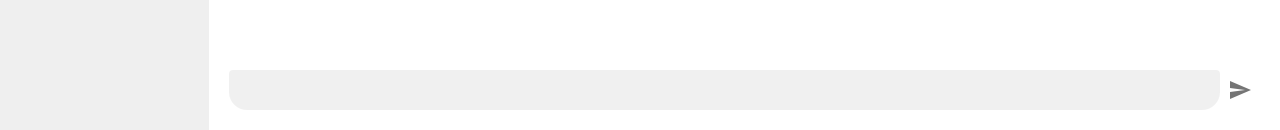
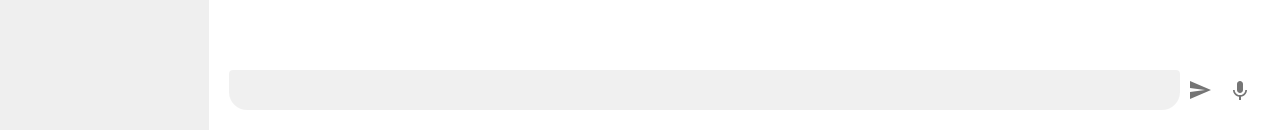
Before and after one commit to hwhong/ai, a Next.js app: page / in a window 1280 px wide. Shown: the part 670-800 px from the top of the page. Built offline with nearby package versions, Linux system fonts and the light colour scheme.

Commit message:
feat: simple speech to text with web api

```diff
--- a/src/app/conversation/root.tsx
+++ b/src/app/conversation/root.tsx
@@ -1,15 +1,20 @@
 "use client";
-import React, { useEffect } from "react";
+import React, { useEffect, useState } from "react";
 import styles from "./conversation.module.css";
 import { IconButton, TextField } from "@mui/material";
 import classNames from "classnames";
 import { useChat } from "ai/react";
 import SendIcon from "@mui/icons-material/Send";
+import MicroPhone from "@mui/icons-material/KeyboardVoice";
 
 export function Conversation() {
   const { messages, input, handleInputChange, handleSubmit } = useChat({
     api: "api/ai-respond",
   });
+  const [isSpeechOn, setIsSpeechOn] = useState<boolean>(false);
+  const SpeechRecognition =
+    window.SpeechRecognition || window.webkitSpeechRecognition;
+  const recognition = new SpeechRecognition();
 
   useEffect(() => {
     const validate = async () => {
@@ -23,6 +28,23 @@ export function Conversation() {
       validate();
     }
   }, [messages]);
+
+  useEffect(() => {
+    recognition.onresult = (result: any) => {
+      const transcript = result.results[0][0].transcript;
+      handleInputChange({ target: { value: transcript } } as any);
+    };
+  });
+
+  const speechToText = () => {
+    if (!isSpeechOn) {
+      recognition.start();
+      setIsSpeechOn(true);
+    } else {
+      recognition.stop();
+      setIsSpeechOn(false);
+    }
+  };
 
   return (
     <div className={styles.root}>
@@ -59,6 +81,13 @@ export function Conversation() {
             <IconButton type="submit" className={styles.sendButton}>
               <SendIcon />
             </IconButton>
+            <IconButton
+              color={isSpeechOn ? "primary" : "default"}
+              className={styles.sendButton}
+              onClick={speechToText}
+            >
+              <MicroPhone />
+            </IconButton>
           </form>
         </div>
       </div>
--- a/src/app/layout.tsx
+++ b/src/app/layout.tsx
@@ -1,5 +1,12 @@
 import "./globals.css";
 import { Inter } from "next/font/google";
+
+declare global {
+  interface Window {
+    SpeechRecognition: any;
+    webkitSpeechRecognition: any;
+  }
+}
 
 const inter = Inter({ subsets: ["latin"] });
 
```
